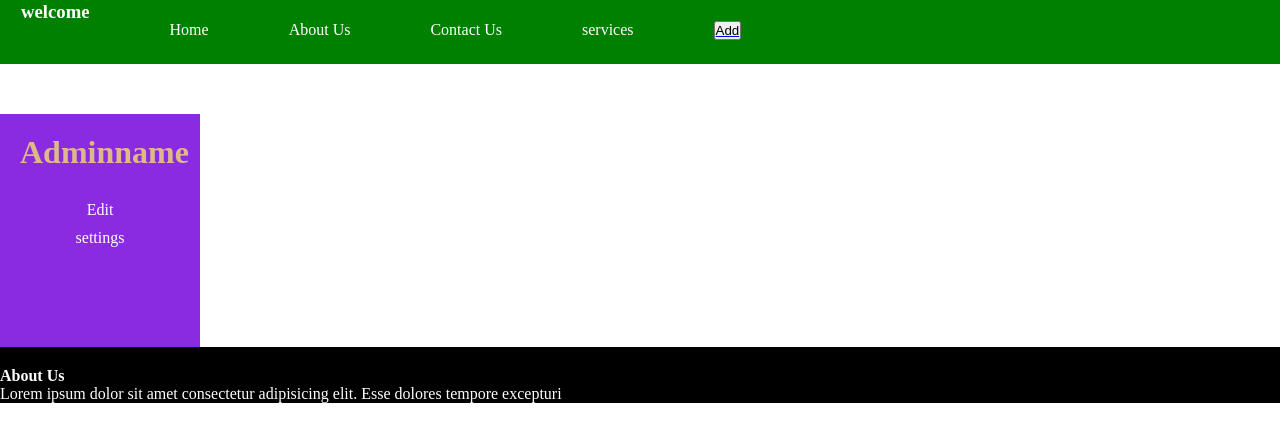
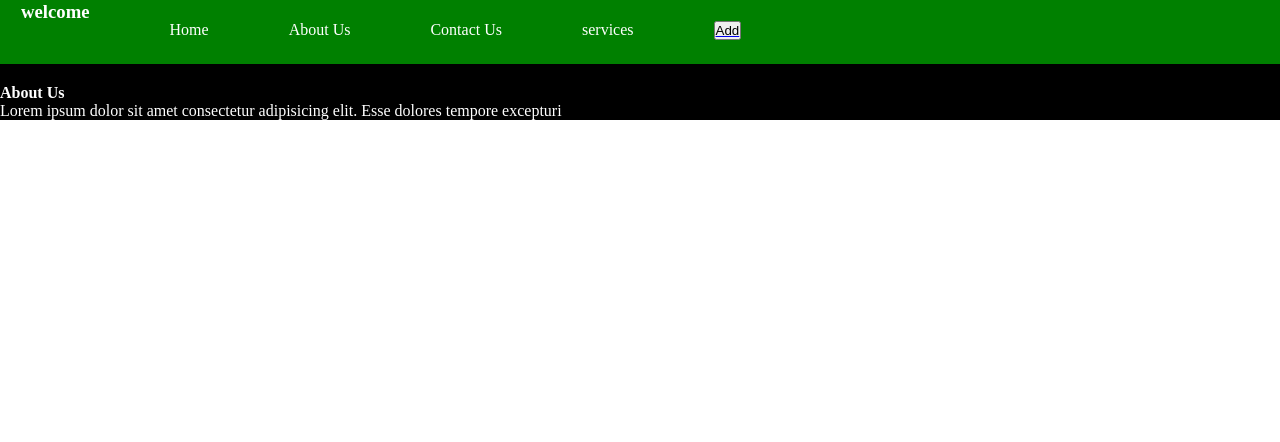
Before and after one commit to Adershradhakrishnan/hrm_client, a React (Vite) app: page /admin in a window 1280 px wide. Shown: the top 442 px of the page. Built offline with nearby package versions, Linux system fonts and the light colour scheme.

Commit message:
dddds message

```diff
--- a/src/components/Admin/Admin.css
+++ b/src/components/Admin/Admin.css
@@ -1,13 +1,13 @@
  .adminlog{
     display: flex;
 }
-
+/*
 .add{
     background-color: blueviolet;
     margin-top: 50px;
     width: 200px;
     padding-bottom: 100px;
-}
+} */
 
 .add img{
     height: 100px;
--- a/src/components/Admin/Admin.jsx
+++ b/src/components/Admin/Admin.jsx
@@ -11,15 +11,15 @@ import React from "react";
 
         <div className="adminlog">
 
-            <div className="add">
+             <div className="add">
 
                  {/* <img src={adminImage} alt="#" /> */}
 
-                 <h1>Adminname</h1>
+                 {/* <h1>Adminname</h1>
                  <ul className="admine">
                      <li>Edit</li>
                      <li>settings</li>
-                </ul>
+                </ul> */}
              </div>
          </div>
          <div className="footer">
--- a/src/components/Login/Login.jsx
+++ b/src/components/Login/Login.jsx
@@ -25,7 +25,7 @@ function Login(){
 
             if (response.data.success) {
                 const token = response.data.data;
-                localStorage=setItem('token',token);
+                localStorage.setItem('token',token);
 
                 navigate('/admin');
                 alert(response.data.message);
```
